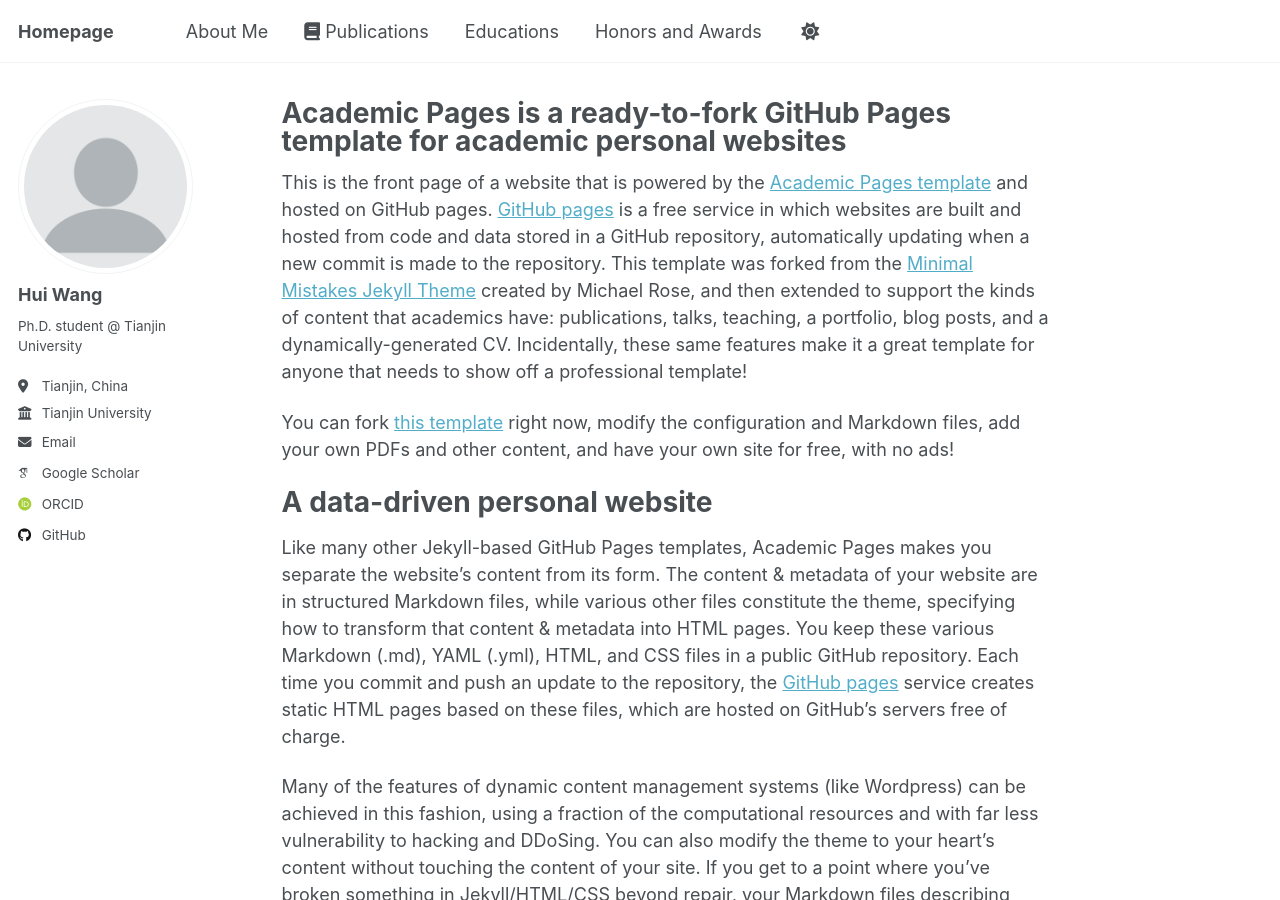
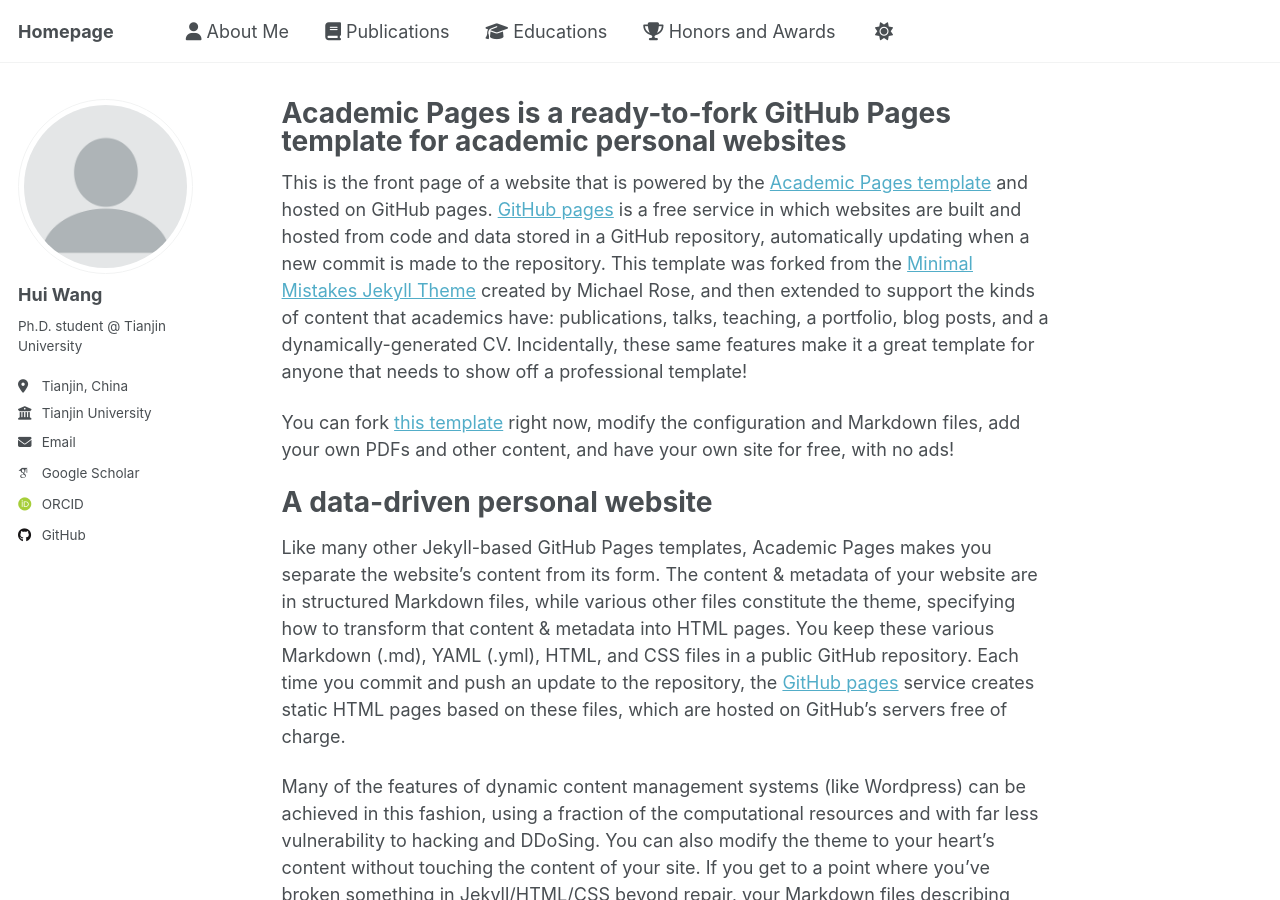
Before and after one commit to HaileyHui/wanghui, a Jekyll site: the page built from _pages/about.md, in a window 1280 px wide and 900 px high. Built offline with Jekyll 4.4.1, drawn with Linux system fonts in a browser that asks for light colours; some web fonts are replaced; a script that is not in the unit is left out.

Commit message:
Update navigation.yml

```diff
--- a/_data/navigation.yml
+++ b/_data/navigation.yml
@@ -8,16 +8,16 @@
 #      Markdown formatted page while the second is generated using JSON.
 
 main:
-  - title: "About Me"
+  - title: "<i class='fas fa-user'></i> About Me"
     url: /aboutme/
 
   - title: "<i class='fas fa-book'></i> Publications"
     url: /publications/
 
-  - title: "Educations"
+  - title: "<i class='fas fa-graduation-cap'></i> Educations"
     url: /educations/
 
-  - title: "Honors and Awards"
+  - title: "<i class='fas fa-trophy'></i> Honors and Awards"
     url: /honors/
 
   # - title: "Blog Posts"
```
